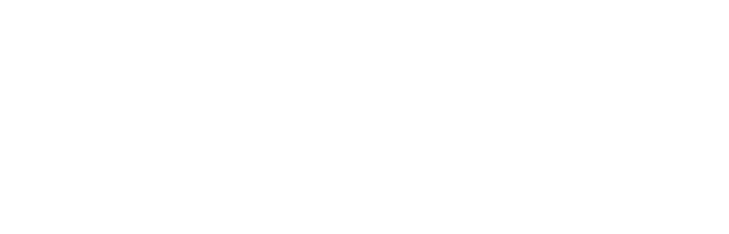
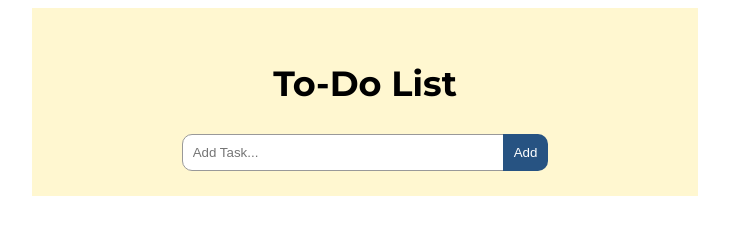
Before and after one commit to sierrrawilliams/to-do-list, a plain HTML site: page index.html in a window 1280 px wide. Shown: the whole page, without its empty margins (255-984 px from the left). Drawn offline with Linux system fonts and the light colour scheme.

Commit message:
Styled initial title, input and button

```diff
--- a/index.html
+++ b/index.html
@@ -9,5 +9,16 @@
         <title>To-Do List</title>
     </head>
     <body>
+        <div class="main-container">
+            <div class="input-container" id="task">
+                <h2>To-Do List</h2>
+                <input type="text" placeholder="Add Task..." id="input">
+                <button onclick="newElement()" class="addTask">Add</button>
+            </div>
+            <div class="tasks-container">
+                <ul id="tasks">
+                </ul>
+            </div>
+        </div>
     </body>
 </html>
--- a/styles.css
+++ b/styles.css
@@ -0,0 +1,29 @@
+@import url('https://fonts.googleapis.com/css2?family=Montserrat:ital,wght@0,100..900;1,100..900&display=swap');
+
+h2 {
+    font-size: 35px;
+    font-family: 'Montserrat', sans-serif;
+    text-align: center;
+}
+.main-container {
+    display: flex;
+    justify-content: center;
+}
+.input-container {
+    padding: 25px 150px;
+    background-color: #fff7d0;
+}
+input {
+    border: 1px solid #999;
+    width: 300px;
+    border-radius: 10px 0px 0px 10px;
+    padding: 10px;
+}
+button {
+    padding: 11px;
+    border: none;
+    background-color: #275382;
+    color: #fff;
+    margin-left: -5px;
+    border-radius: 0px 10px 10px 0px;
+}
```
